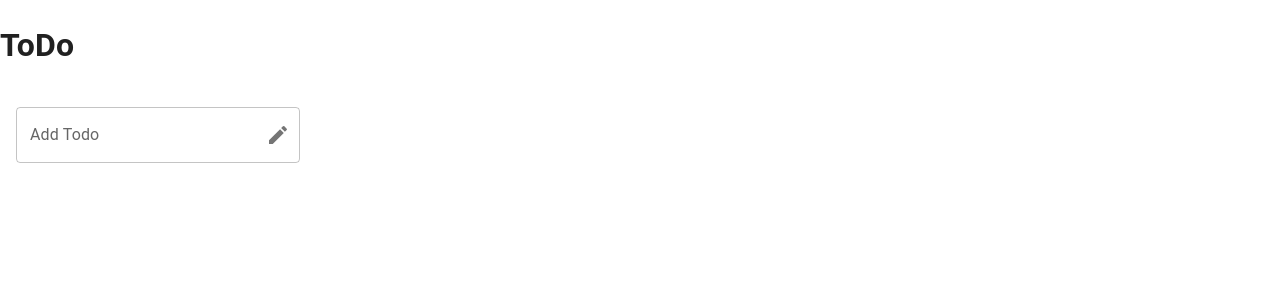
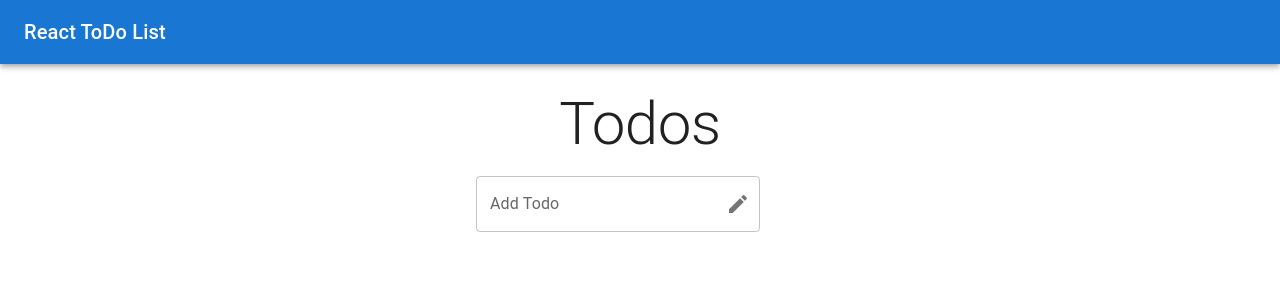
Before and after one commit to iamkiren/Todo, a React (Vite) app: page / in a window 1280 px wide. Shown: the top 300 px of the page. Built offline with nearby package versions, Linux system fonts and the light colour scheme.

Commit message:
Final part completed added a navbar,done some styling

```diff
--- a/src/App.jsx
+++ b/src/App.jsx
@@ -1,11 +1,12 @@
 import TodoList from "./TodoList";
 import CssBaseline from "@mui/material/CssBaseline";
+import Navbar from "./Navbar";
 
 function App() {
   return (
     <>
       <CssBaseline />
-      <h1>ToDo</h1>
+      <Navbar />
       <TodoList />
     </>
   );
--- /dev/null
+++ b/src/Navbar.jsx
@@ -0,0 +1,18 @@
+import AppBar from "@mui/material/AppBar";
+import Box from "@mui/material/Box";
+import Toolbar from "@mui/material/Toolbar";
+import Typography from "@mui/material/Typography";
+
+export default function Navbar() {
+  return (
+    <Box sx={{ flexGrow: 1 }}>
+      <AppBar position="static">
+        <Toolbar>
+          <Typography variant="h6" component="div" sx={{ flexGrow: 1 }}>
+            React ToDo List
+          </Typography>
+        </Toolbar>
+      </AppBar>
+    </Box>
+  );
+}
--- a/src/TodoList.jsx
+++ b/src/TodoList.jsx
@@ -2,6 +2,8 @@ import React from "react";
 import List from "@mui/material/List";
 import TodoItems from "./TodoItems";
 import TodoForm from "./TodoForm";
+import Box from "@mui/material/Box";
+import Typography from "@mui/material/Typography";
 
 export default function TodoList() {
   const getInitialData = () => JSON.parse(localStorage.getItem("todos")) || [];
@@ -40,6 +42,18 @@ export default function TodoList() {
   };
 
   return (
+    <Box
+      sx={{
+        display: "flex",
+        justifyContent: "center",
+        flexDirection: "column",
+        alignItems: "center",
+        m: 3,
+      }}
+    >
+      <Typography variant="h2" component="h1" sx={{ flexGrow: 1 }}>
+        Todos
+      </Typography>
       <List sx={{ width: "100%", maxWidth: 360, bgcolor: "background.paper" }}>
         {todos.map((todo) => {
           return (
@@ -53,5 +67,6 @@ export default function TodoList() {
         })}
         <TodoForm addTodo={addTodo} />
       </List>
+    </Box>
   );
 }
```
Lines whose indentation alone changed are shown as unchanged.
